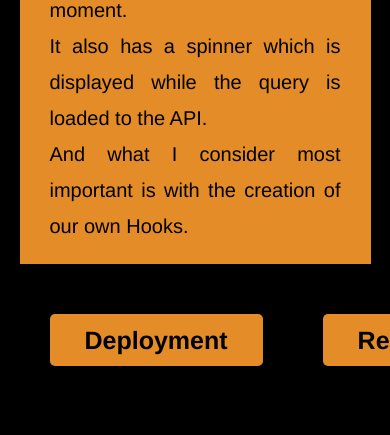
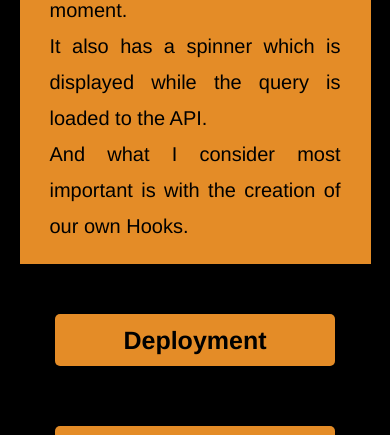
Before and after one commit to ivan-burgio/portfolio, a PHP site: page / in a window 390 px wide; the page is wider, and only the part inside the window is pictured. Shown: the part 3033-3468 px from the top of that part. Run offline with PHP 8.4, Linux system fonts and the light colour scheme; data that the repository does not hold is empty; some libraries are stand-ins or nearby versions.

Commit message:
Botones de los proyectos Responsive

```diff
--- a/src/scss/pages/_proyects.scss
+++ b/src/scss/pages/_proyects.scss
@@ -43,10 +43,15 @@
 
         &__botones {
             width: 90%;
+            flex-direction: column;
             display: flex;
             align-items: center;
             justify-content: space-between;
             margin-bottom: 5rem;
+
+            @include m.tablet {
+                flex-direction: row;
+            }
         }
     }
 }
```
Also changed, not shown: public/build/css/app.css, 1 other file.
